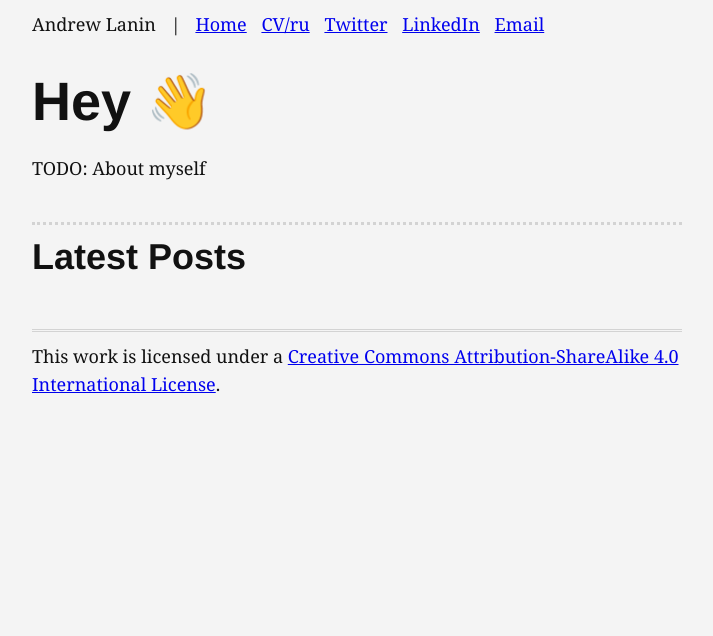
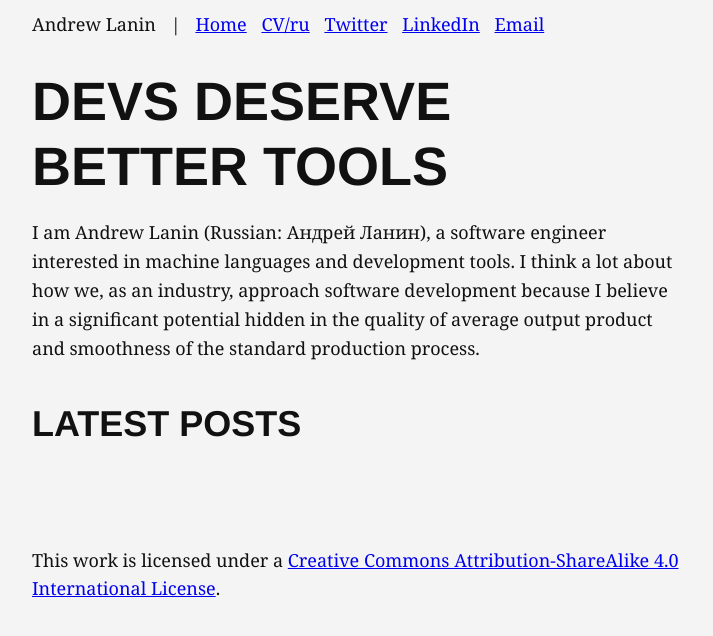
Before and after one commit to andrewlanin/lanin.dev, a Jekyll site: the page built from index.html, in a window 1280 px wide. Shown: the top 636 px of the page, without its empty margins (283-996 px from the left). Built offline with Jekyll 4.4.1, drawn with Linux system fonts in a browser that asks for light colours.

Commit message:
Add paragraph about myself, tune h* styles

```diff
--- a/_includes/base.css
+++ b/_includes/base.css
@@ -15,13 +15,7 @@ body {
 h1, h2, h3 {
   font-family: "Helvetica Neue", Helvetica, sans-serif;
   line-height: 1.2;
-}
-
-h2, h3 {
-  border-top: 3px dotted lightgray;
-  padding-top: 10px;
-  margin-top: 40px;
-  margin-bottom: 20px;
+  text-transform: uppercase;
 }
 
 h1 {
@@ -32,10 +26,14 @@ h1 {
 
 h2 {
   font-size: 2em;
+  margin-top: 40px;
+  margin-bottom: 20px;
 }
 
 h3 {
   font-size: 1.5em;
+  margin-top: 40px;
+  margin-bottom: 20px;
 }
 
 nav a,
@@ -44,7 +42,5 @@ nav span {
 }
 
 footer {
-  border-top: 3px double lightgray;
-  padding-top: 10px;
-  margin-top: 50px;
+  margin-top: 100px;
 }
--- a/index.html
+++ b/index.html
@@ -3,8 +3,8 @@ layout: base
 title: Home
 ---
 
-<h1>Hey 👋</h1>
-<p>TODO: About myself</p>
+<h1>Devs Deserve Better Tools</h1>
+<p>I am Andrew Lanin (Russian: Андрей Ланин), a software engineer interested in machine languages and development tools. I think a lot about how we, as an industry, approach software development because I believe in a significant potential hidden in the quality of average output product and smoothness of the standard production process.</p>
 
 <h2>Latest Posts</h2>
 <ul>
```
Also changed, not shown: TODO.md (+0 -1 lines).
